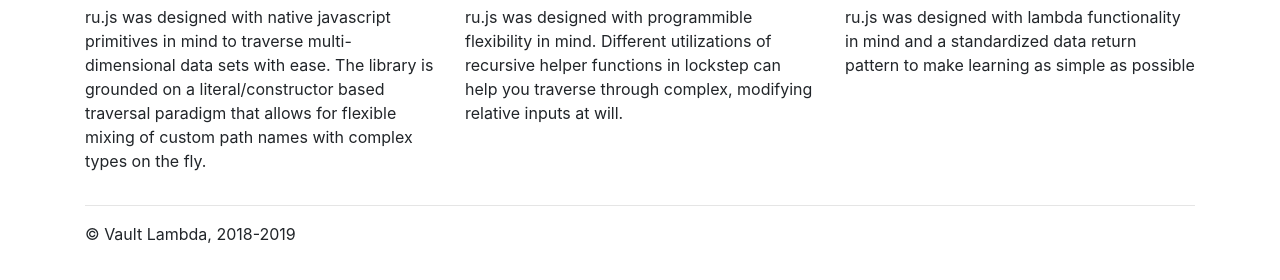
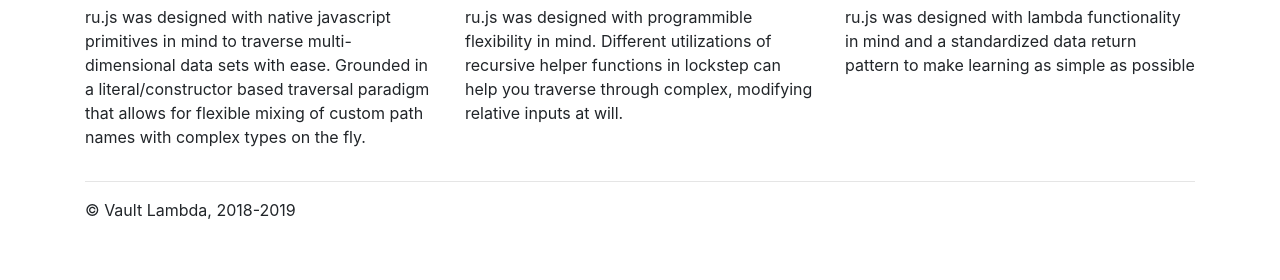
Before and after one commit to PredictabilityIsGood/grul.js, a website: page index.html in a window 1280 px wide. Shown: the part 328-608 px from the top of the page. Drawn offline with nearby package versions, Linux system fonts and the light colour scheme.

Commit message:
slight html changes

```diff
--- a/index.html
+++ b/index.html
@@ -76,7 +76,7 @@
     <div class="row">
       <div class="col-md-4">
         <h2>Path Navigation</h2>
-        <p>ru.js was designed with native javascript primitives in mind to traverse multi-dimensional data sets with ease. The library is grounded on a literal/constructor based traversal paradigm that allows for flexible mixing of custom path names with complex types on the fly.</p>
+        <p>ru.js was designed with native javascript primitives in mind to traverse multi-dimensional data sets with ease. Grounded in a literal/constructor based traversal paradigm that allows for flexible mixing of custom path names with complex types on the fly.</p>
         <p><a class="d-none btn btn-secondary" href="#" role="button">View details &raquo;</a></p>
       </div>
       <div class="col-md-4">
```
